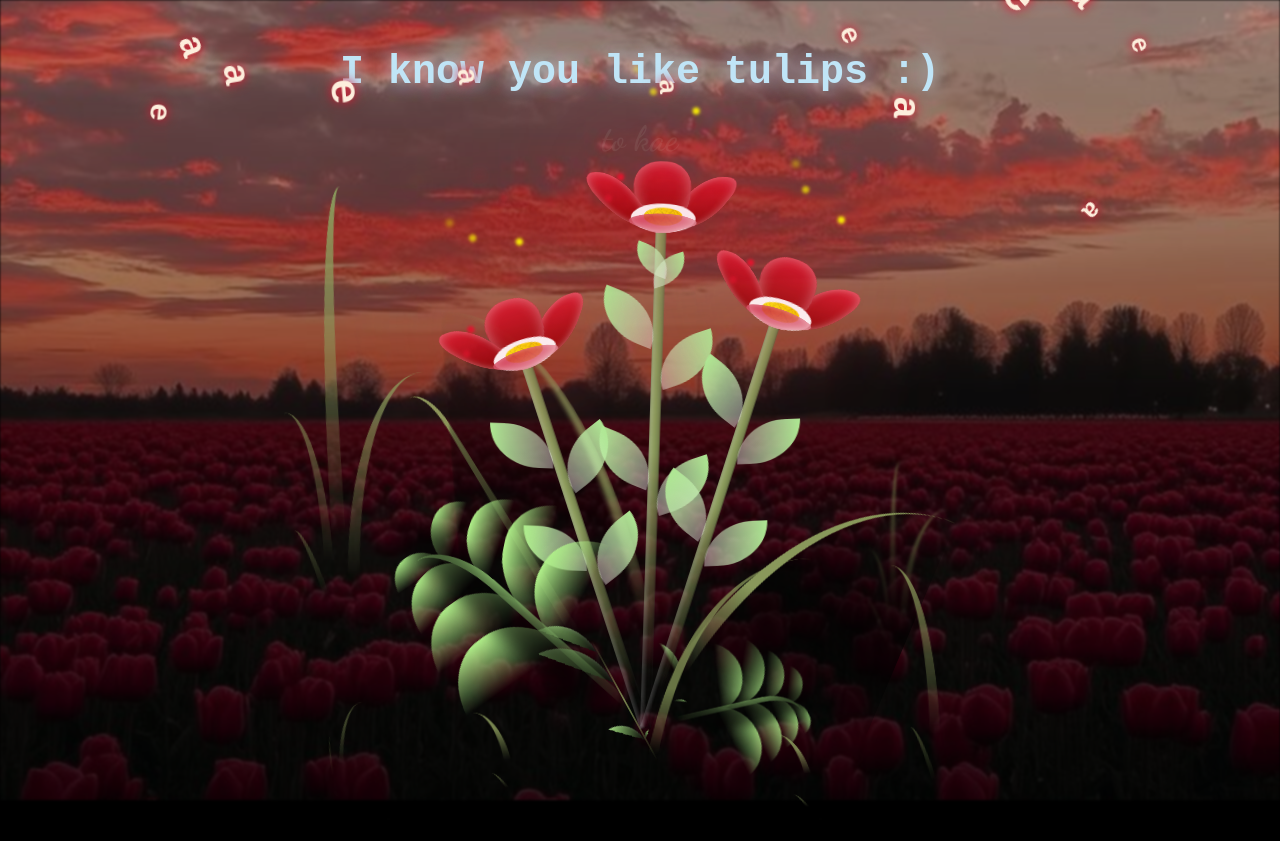
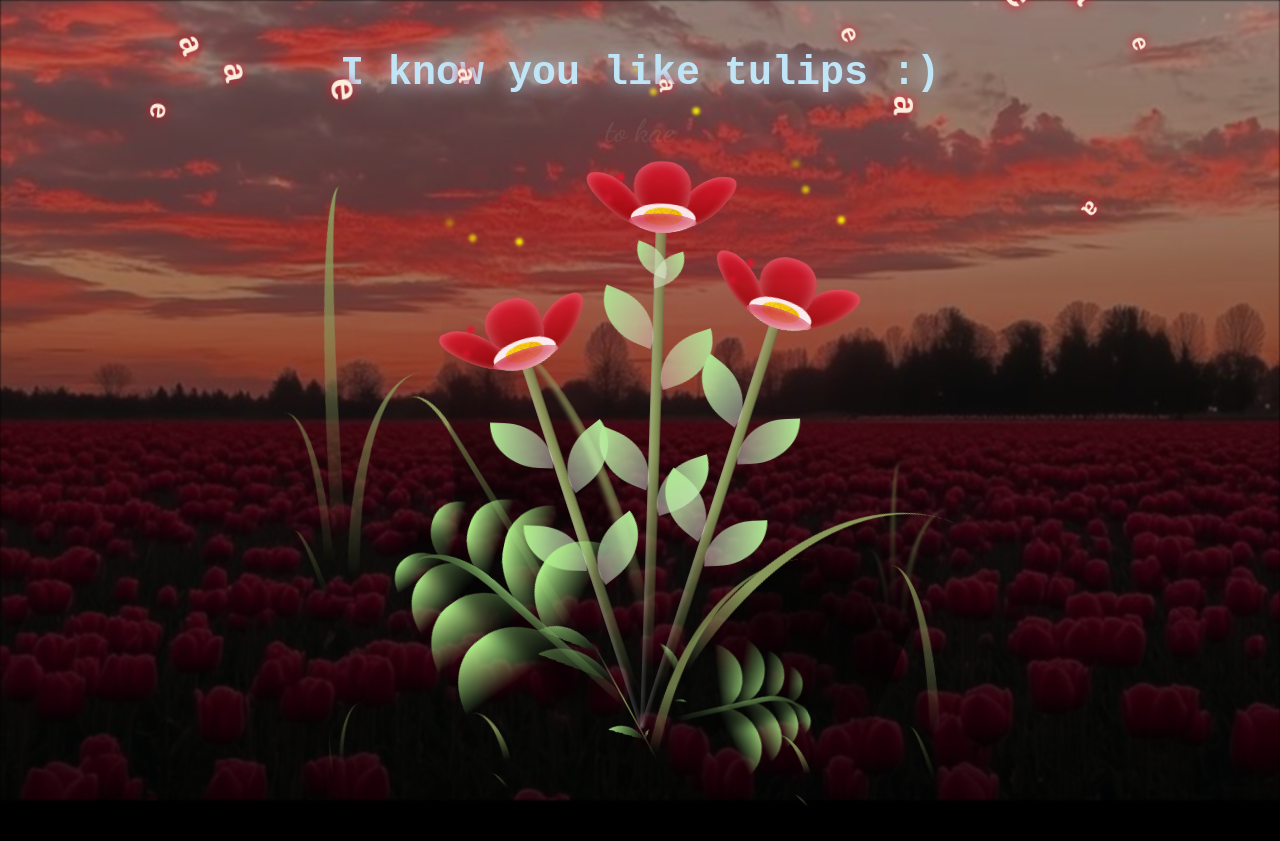
Before and after one commit to kaiiruu/ktokae, a plain HTML site: page flower.html in a window 1280 px wide. Drawn offline with Linux system fonts and the light colour scheme.

Commit message:
Add files via upload

```diff
--- a/css/index.css
+++ b/css/index.css
@@ -45,28 +45,40 @@ body.fade-out {
     background-repeat: no-repeat;
 }
 
+/* ── Header (title + dedication) ──────────────────────────────────────
+   Wrapping both in one flex column means the dedication always sits
+   directly under the title, however many lines the title wraps to,
+   on any screen size — no more fixed vh/px guesswork. */
+.header {
+    position: absolute;
+    inset: 0;
+    display: flex;
+    flex-direction: column;
+    align-items: center;
+    justify-content: center;
+    gap: clamp(0.5rem, 2.5vh, 1.5rem);
+    text-align: center;
+    padding: 2rem 1rem;
+    z-index: 4;
+    pointer-events: none;   /* it's just text — let clicks fall through to the button below it */
+}
+
 /* ── Title ──────────────────────────────────────────────────────────── */
 .title {
-    position: absolute;
-    top: 0;
-    left: 0;
     color: white;
     font-family: 'Courier New', Courier, monospace;
 
     display: flex;
     flex-wrap: wrap;
     justify-content: center;
-    align-content: center;
-    align-items: center;
 
-    width: 100%;
-    height: 100vh;
+    max-width: 92vw;
     text-shadow: 0 0 20px white;
 
     /* Fluid font: min 1.2rem → max ~3rem, scales with viewport */
     font-size: clamp(1.2rem, 4vw + 0.5rem, 3rem);
+    line-height: 1.3;
     letter-spacing: 0px;
-    padding: 0 1rem;               /* prevents text from touching edges */
 }
 
 @media (min-width: 500px) {
@@ -89,15 +101,9 @@ body.fade-out {
 
 /* ── Dedication ─────────────────────────────────────────────────────── */
 .dedication {
-    position: absolute;
-    top: 53vh;
-    left: 0;
-    width: 100%;
-    text-align: center;
-    z-index: 4;
-
+    max-width: 92vw;
     font-family: 'Dancing Script', 'Courier New', cursive;
-    font-size: clamp(1.4rem, 2.5vw + 0.7rem, 2.4rem);
+    font-size: clamp(1.1rem, 2vw + 0.7rem, 2.2rem);
     color: #FDEEDC;
     text-shadow: 0 0 14px rgba(224, 20, 44, 0.85), 0 0 28px rgba(224, 20, 44, 0.4);
 
--- a/css/style.css
+++ b/css/style.css
@@ -10,30 +10,40 @@
   --dark-color: #000;
 }
 
-.title {
+/* ── Header (title + dedication) ──────────────────────────────────────
+   Both live in one flex column so the dedication always sits just
+   under the title regardless of how many lines the title wraps to,
+   on any screen size — replaces the old fixed-pixel top offsets. */
+.header {
   position: absolute;
-  width: 100%;
-  text-align: center;
-  margin-top: 50px;
   top: 0;
   left: 0;
+  width: 100%;
+  display: flex;
+  flex-direction: column;
+  align-items: center;
+  text-align: center;
+  padding: clamp(1.25rem, 6vh, 3rem) 1rem 0;
+  gap: clamp(0.35rem, 1.5vh, 0.85rem);
+  z-index: 20;
+  pointer-events: none;
+}
+
+.title {
+  max-width: 92vw;
   color: #C0E5F7;
   font-family: 'Courier New', Courier, monospace;
-  font-size: 40px;
+  font-size: clamp(1.3rem, 3.5vw + 0.6rem, 2.5rem);
+  line-height: 1.3;
   text-shadow: 0px 0px 20px #C0E5F7;
 }
 
 /* ── Dedication ─────────────────────────────────────────────────────── */
 .dedication {
-  position: absolute;
-  width: 100%;
-  text-align: center;
-  top: 118px;
-  left: 0;
-  z-index: 20;
+  max-width: 92vw;
 
   font-family: 'Dancing Script', 'Courier New', cursive;
-  font-size: clamp(1.4rem, 2.5vw + 0.7rem, 2.2rem);
+  font-size: clamp(1.1rem, 2vw + 0.6rem, 2rem);
   color: #FDEEDC;
   text-shadow: 0 0 14px rgba(224, 20, 44, 0.85), 0 0 28px rgba(224, 20, 44, 0.4);
 
@@ -1258,6 +1268,9 @@ body {
   font-weight: 700;
   color: #FDEEDC;
   text-shadow: 0 0 8px rgba(224, 20, 44, 0.85), 0 0 16px rgba(224, 20, 44, 0.5);
+  /* Scales with viewport width (not a fixed rem), so letters stay
+     proportionate on phones and large desktop screens alike. */
+  font-size: calc(clamp(0.85rem, 3.2vw, 1.6rem) * var(--size-scale, 1));
   animation-name: fall-letter;
   animation-timing-function: linear;
   animation-iteration-count: infinite;
--- a/flower.html
+++ b/flower.html
@@ -317,9 +317,10 @@
     </div>
   </div>
 
-  <h1 class="title"><span id="title"></span></h1>
-
-  <p class="dedication">to kae</p>
+  <div class="header">
+    <h1 class="title"><span id="title"></span></h1>
+    <p class="dedication">to kae</p>
+  </div>
 
   <audio id="bg-music" loop autoplay>
     <source src="love.mp3" type="audio/mp3">
--- a/js/main.js
+++ b/js/main.js
@@ -25,21 +25,22 @@ onload = () => {
         if (!container) return;
 
         const letters = ['k', 'a', 'e'];
-        const count = 35;
+        // Fewer letters on small screens so it doesn't feel cluttered.
+        const count = window.innerWidth < 600 ? 20 : 35;
 
         for (let i = 0; i < count; i++) {
             const el = document.createElement('span');
             el.className = 'falling-letter';
             el.textContent = letters[Math.floor(Math.random() * letters.length)];
 
-            const left = Math.random() * 100;                 // vw
-            const size = 1.2 + Math.random() * 1.8;            // rem
-            const duration = 8 + Math.random() * 10;           // seconds
-            const delay = Math.random() * 8;                   // stagger start over 8s
-            const drift = (Math.random() * 8 - 4).toFixed(2);  // -4vw to 4vw sideways sway
+            const left = Math.random() * 100;                  // vw
+            const sizeScale = 0.7 + Math.random() * 1;          // multiplies the CSS clamp() size
+            const duration = 8 + Math.random() * 10;            // seconds
+            const delay = Math.random() * 8;                    // stagger start over 8s
+            const drift = (Math.random() * 8 - 4).toFixed(2);   // -4vw to 4vw sideways sway
 
             el.style.left = `${left}vw`;
-            el.style.fontSize = `${size}rem`;
+            el.style.setProperty('--size-scale', sizeScale.toFixed(2));
             el.style.animationDuration = `${duration}s`;
             el.style.animationDelay = `${delay}s`;
             el.style.setProperty('--drift', `${drift}vw`);
```
Also changed, not shown: index.html (+4 -3 lines).
